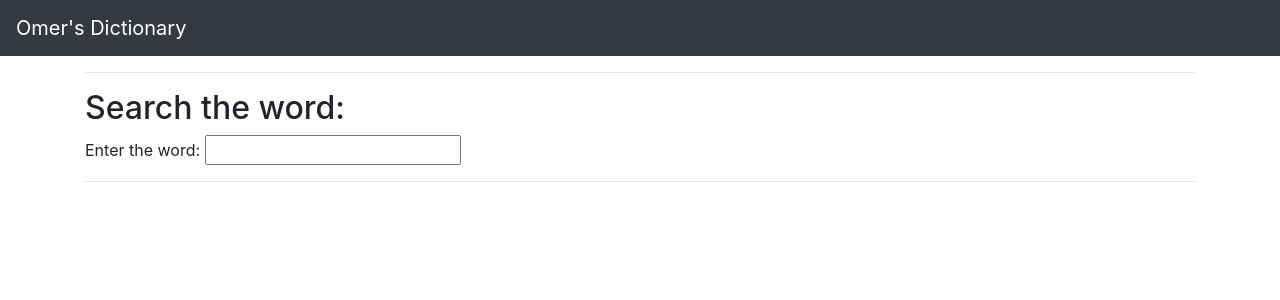
After one commit to omerkocabas/flask-dictionary, a Flask app: template templates/search.html in a window 1280 px wide. The commit adds this page. Shown: the top 300 px of the page. Run offline with Flask 2, Linux system fonts and the light colour scheme; the template is opened without the code that fills it, so the values that code supplies are empty.

Commit message:
Searching page is added

```diff
--- a/app.py
+++ b/app.py
@@ -5,13 +5,21 @@ import requests, json, config
 app = Flask(__name__)
 
 
-@app.route('/', methods=['GET', 'POST'])
+@app.route('/')
 def index():
     return render_template('index.html')
 
 @app.route('/words', methods=['GET', 'POST'])
 def words():
-    return render_template('index.html')
+    if request.method == 'POST':
+        input_word = request.form['title']
+
+
+        return redirect('/words/'+input_word)
+    else:
+        return render_template('search.html')
+
+
 
 
 
@@ -23,6 +31,7 @@ def meaning(searched_word):
 
     api_response = requests.get(http_link, params=parameters)
     response_dictionary = api_response.json()
+
     if(api_response.status_code!=200):
         return "Invalid input"
     elif(api_response.status_code==200):
@@ -30,7 +39,8 @@ def meaning(searched_word):
             return "No such word exists."
         else:
             all_meanings = response_dictionary["def"][0]["tr"]
-            return render_template('word.html', value=all_meanings)
+            length = len(all_meanings)
+            return render_template('word.html', value=all_meanings, length = length)
 
 
 
--- /dev/null
+++ b/templates/search.html
@@ -0,0 +1,16 @@
+
+{% extends 'base.html' %}
+
+{% block head %}
+<title> Posts </title>
+{% endblock %}
+
+{% block body %}
+
+<hr>
+<h2>Search the word:</h2>
+<form action='/words' method = 'POST'>
+    Enter the word: <input type="text" name="title" id="title">
+</form>
+<hr>
+{% endblock %}
--- a/templates/word.html
+++ b/templates/word.html
@@ -9,9 +9,11 @@
 
 
 <hr>
+    {% for i in range(length)  %}
 
-    First Meaning: {{value[0]["text"]}}
-
+    {{i+1}}. Meaning: {{value[i]["text"]}}
+<br>
+    {% endfor %}
 
 <hr>
 
```
Also changed, not shown: README.md (added).
